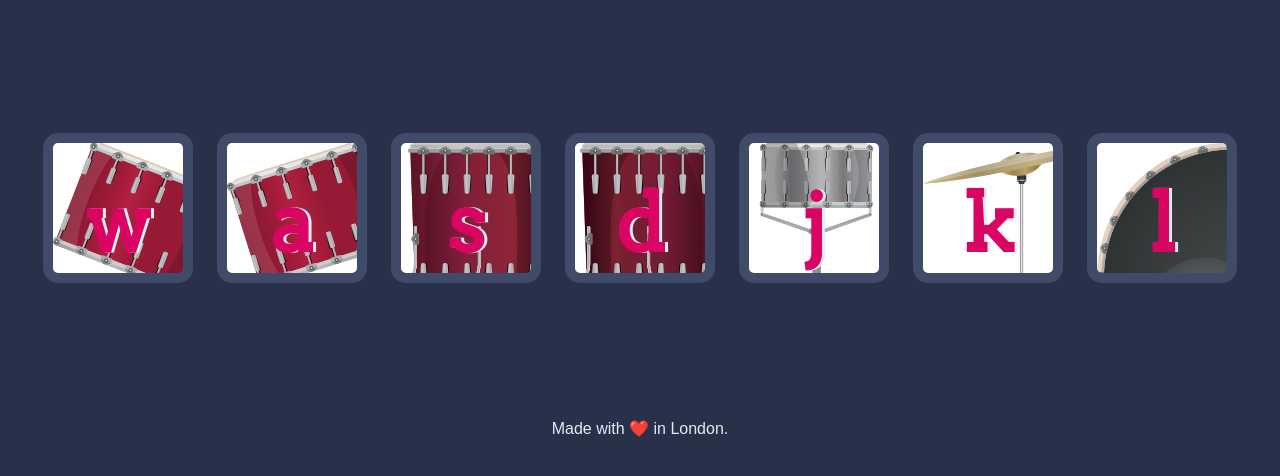
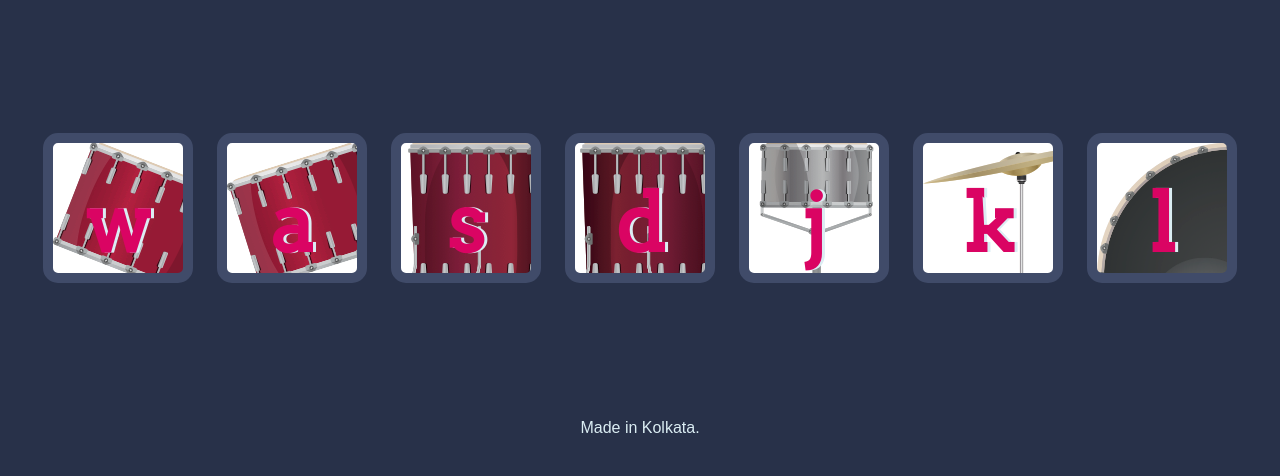
Before and after one commit to Avranil08/Drum-Kit-Project, a plain HTML site: page index.html in a window 1280 px wide. Shown: the part 156-632 px from the top of the page. Drawn offline with Linux system fonts and the light colour scheme.

Commit message:
Update index.html

```diff
--- a/index.html
+++ b/index.html
@@ -23,7 +23,7 @@
 
 
   <footer>
-    Made with ❤️ in London.
+    Made in Kolkata.
   </footer>
   <script src="./index.js"></script>
 </body>
```
